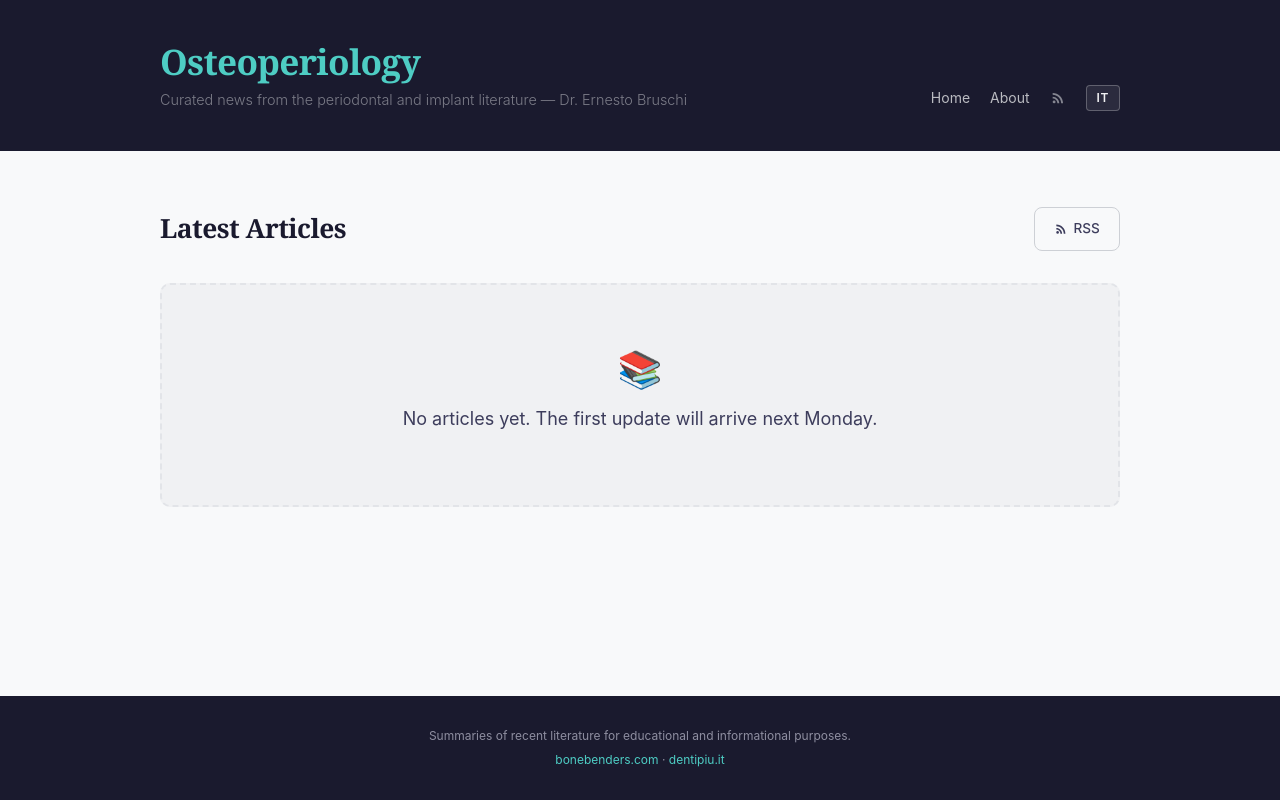
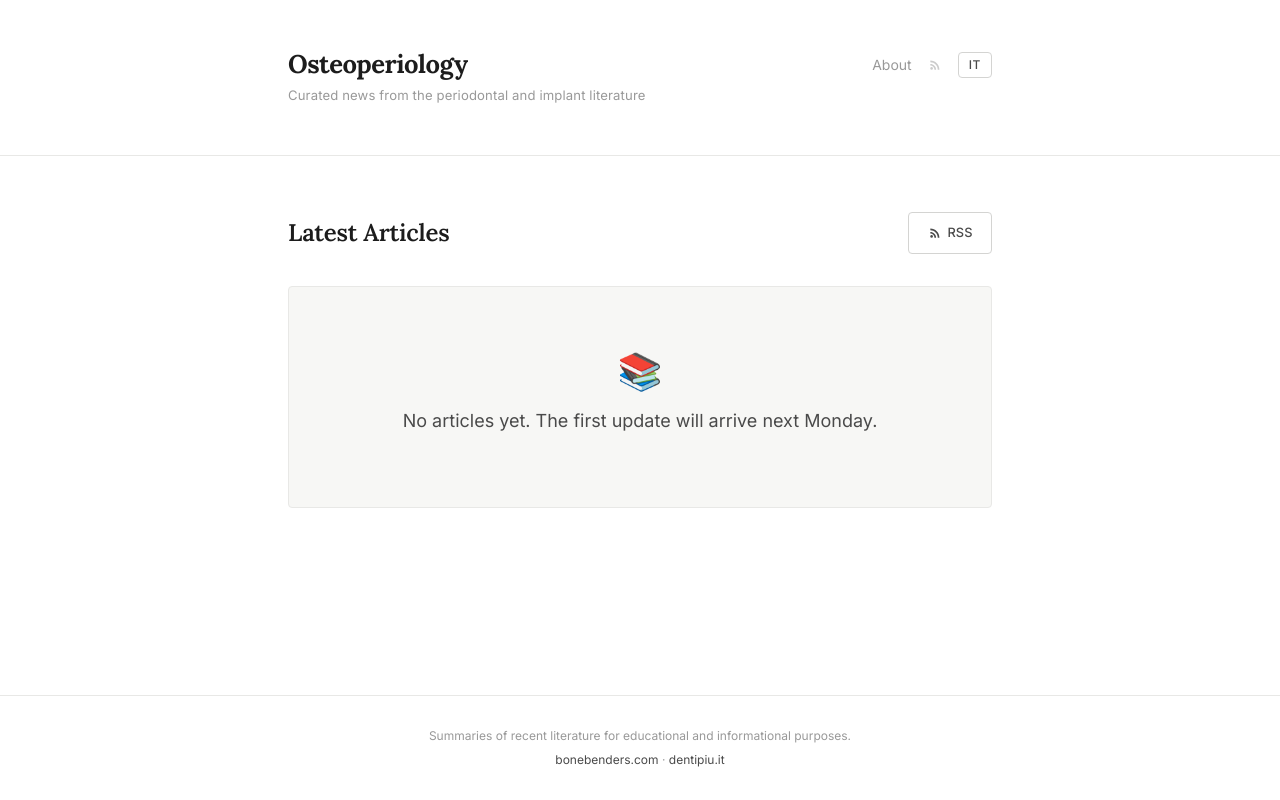
Before and after one commit to uliusXCaesar262/osteoperiology, a Next.js app: page /en in a window 1280 px wide. Built offline with nearby package versions, Linux system fonts and the light colour scheme.

Commit message:
theme: chiaro elegante — editorial design with Lora/Inter, minimal cards, refined palette

```diff
--- a/src/app/[lang]/layout.tsx
+++ b/src/app/[lang]/layout.tsx
@@ -21,9 +21,24 @@ export default async function LangLayout({
 
   return (
     <html lang={lang} className="h-full antialiased">
+      <head>
+        <link
+          rel="preconnect"
+          href="https://fonts.googleapis.com"
+        />
+        <link
+          rel="preconnect"
+          href="https://fonts.gstatic.com"
+          crossOrigin="anonymous"
+        />
+        <link
+          href="https://fonts.googleapis.com/css2?family=Inter:opsz,wght@14..32,300;14..32,400;14..32,500;14..32,600&family=Lora:ital,wght@0,400;0,500;0,600;0,700;1,400&display=swap"
+          rel="stylesheet"
+        />
+      </head>
       <body className="min-h-full flex flex-col">
         <Header lang={lang} dict={dict} />
-        <main className="flex-1 w-full max-w-5xl mx-auto px-5 sm:px-8 py-10 sm:py-14">
+        <main className="flex-1 w-full max-w-3xl mx-auto px-5 sm:px-8 py-10 sm:py-14">
           {children}
         </main>
         <Footer dict={dict} />
--- a/src/app/globals.css
+++ b/src/app/globals.css
@@ -1,27 +1,22 @@
 @import "tailwindcss";
-@import url('https://fonts.googleapis.com/css2?family=Inter:wght@300;400;500;600;700&family=Source+Serif+4:ital,wght@0,400;0,600;0,700;1,400&display=swap');
 
 :root {
-  --color-bg: #f8f9fa;
-  --color-bg-alt: #f0f1f3;
+  --color-bg: #ffffff;
+  --color-bg-alt: #f7f7f5;
   --color-surface: #ffffff;
-  --color-ink: #1a1a2e;
-  --color-ink-secondary: #3d3d5c;
-  --color-ink-muted: #8e8ea0;
-  --color-accent: #1e6b5a;
-  --color-accent-hover: #155a4a;
-  --color-accent-subtle: #e0f5ef;
-  --color-border: #e2e4e8;
-  --color-border-strong: #cdd0d5;
-  --color-header-bg: #1a1a2e;
-  --color-header-ink: #f0f1f3;
-  --color-header-accent: #4ecdc4;
-  --shadow-card: 0 1px 3px rgba(0,0,0,0.06);
-  --shadow-card-hover: 0 8px 24px rgba(0,0,0,0.1);
-  --radius: 10px;
+  --color-ink: #1c1c1c;
+  --color-ink-secondary: #4a4a4a;
+  --color-ink-muted: #999999;
+  --color-accent: #2c5545;
+  --color-accent-hover: #1e3d31;
+  --color-accent-subtle: rgba(44,85,69,0.06);
+  --color-border: #e8e8e6;
+  --color-border-strong: #d4d4d2;
+  --color-divider: #e8e8e6;
+  --shadow-card: none;
+  --shadow-card-hover: 0 2px 20px rgba(0,0,0,0.06);
+  --radius: 4px;
 }
-
-/* Light theme only */
 
 @theme inline {
   --color-background: var(--color-bg);
@@ -37,27 +32,28 @@ body {
   color: var(--color-ink);
   font-family: "Inter", system-ui, -apple-system, sans-serif;
   font-weight: 400;
-  line-height: 1.7;
+  line-height: 1.75;
+  font-size: 15px;
   -webkit-font-smoothing: antialiased;
   -moz-osx-font-smoothing: grayscale;
 }
 
 h1, h2, h3 {
-  font-family: "Source Serif 4", Georgia, serif;
+  font-family: "Lora", Georgia, serif;
   color: var(--color-ink);
-  font-weight: 700;
-  line-height: 1.2;
-  letter-spacing: -0.02em;
+  font-weight: 600;
+  line-height: 1.25;
+  letter-spacing: -0.01em;
 }
 
 h1 { font-size: 2rem; }
-h2 { font-size: 1.65rem; }
-h3 { font-size: 1.25rem; }
+h2 { font-size: 1.5rem; }
+h3 { font-size: 1.15rem; }
 
 a {
   color: var(--color-accent);
   text-decoration: none;
-  transition: color 0.2s ease;
+  transition: color 0.15s ease;
 }
 
 a:hover {
@@ -66,85 +62,87 @@ a:hover {
 
 /* ─── Header ─── */
 .site-header {
-  background: var(--color-header-bg);
-  color: var(--color-header-ink);
-  border-bottom: none;
-  position: relative;
-}
-
-.site-header a,
-.site-header p,
-.site-header h1 {
-  color: var(--color-header-ink);
-  position: relative;
+  background: var(--color-bg);
+  border-bottom: 1px solid var(--color-divider);
 }
 
 .site-header h1 {
-  color: var(--color-header-accent);
-  font-size: 2.2rem;
+  font-family: "Lora", Georgia, serif;
+  color: var(--color-ink);
+  font-size: 1.6rem;
   font-weight: 700;
+  letter-spacing: -0.02em;
 }
 
 .site-header p {
-  color: rgba(240, 241, 243, 0.6);
-  font-size: 0.9rem;
+  color: var(--color-ink-muted);
+  font-size: 0.82rem;
+  font-weight: 400;
+  letter-spacing: 0.01em;
 }
 
 .site-header .lang-switch {
-  border: 1px solid rgba(255,255,255,0.25);
-  color: var(--color-header-ink);
-  background: rgba(255,255,255,0.08);
-  transition: all 0.2s;
+  border: 1px solid var(--color-border-strong);
+  color: var(--color-ink-secondary);
+  background: transparent;
+  transition: all 0.15s;
 }
 
 .site-header .lang-switch:hover {
-  background: rgba(78, 205, 196, 0.15);
-  border-color: var(--color-header-accent);
-  color: var(--color-header-accent);
+  background: var(--color-accent);
+  border-color: var(--color-accent);
+  color: #fff;
 }
 
 .site-header .nav-link {
-  color: rgba(240, 241, 243, 0.75);
-  transition: color 0.2s;
-  position: relative;
+  color: var(--color-ink-muted);
+  font-weight: 400;
+  transition: color 0.15s;
 }
 
 .site-header .nav-link:hover {
-  color: var(--color-header-accent);
+  color: var(--color-ink);
 }
 
 .site-header .rss-link {
-  color: rgba(240, 241, 243, 0.5);
-  transition: color 0.2s;
-  position: relative;
+  color: var(--color-ink-muted);
+  opacity: 0.5;
+  transition: all 0.15s;
 }
 
 .site-header .rss-link:hover {
-  color: #f59e0b;
+  color: #e8920d;
+  opacity: 1;
 }
 
 /* ─── Cards ─── */
 .article-card {
   background: var(--color-surface);
-  border: 1px solid var(--color-border);
-  border-radius: var(--radius);
-  padding: 1.75rem;
-  transition: box-shadow 0.3s ease, border-color 0.3s ease, transform 0.3s ease;
-  box-shadow: var(--shadow-card);
+  border: none;
+  border-bottom: 1px solid var(--color-divider);
+  border-radius: 0;
+  padding: 1.75rem 0;
+  transition: none;
+  box-shadow: none;
+}
+
+.article-card:last-child {
+  border-bottom: none;
 }
 
 .article-card:hover {
-  box-shadow: var(--shadow-card-hover);
-  border-color: var(--color-accent);
-  transform: translateY(-2px);
+  box-shadow: none;
+  border-color: var(--color-divider);
+  transform: none;
 }
 
 .article-card h3 {
-  font-size: 1.2rem;
-  font-weight: 700;
+  font-family: "Lora", Georgia, serif;
+  font-size: 1.15rem;
+  font-weight: 600;
   color: var(--color-ink);
-  line-height: 1.35;
-  margin-bottom: 0.5rem;
+  line-height: 1.4;
+  margin-bottom: 0.35rem;
 }
 
 .article-card h3 a {
@@ -159,19 +157,19 @@ a:hover {
 .journal-badge {
   display: inline-flex;
   align-items: center;
-  font-size: 0.68rem;
-  font-weight: 600;
-  letter-spacing: 0.04em;
+  font-size: 0.65rem;
+  font-weight: 500;
+  letter-spacing: 0.06em;
   text-transform: uppercase;
-  color: var(--color-accent);
-  background: var(--color-accent-subtle);
-  padding: 0.25rem 0.65rem;
-  border-radius: 5px;
+  color: var(--color-ink-muted);
+  background: transparent;
+  padding: 0;
+  border-radius: 0;
 }
 
-/* ─── Article page title ─── */
+/* ─── Article page ─── */
 .article-title {
-  font-family: "Source Serif 4", Georgia, serif;
+  font-family: "Lora", Georgia, serif;
   font-size: 2rem;
   font-weight: 700;
   color: var(--color-ink);
@@ -179,16 +177,15 @@ a:hover {
   letter-spacing: -0.02em;
 }
 
-/* ─── Article summary ─── */
 .article-summary {
-  font-family: "Source Serif 4", Georgia, serif;
+  font-family: "Lora", Georgia, serif;
   font-size: 1.05rem;
-  line-height: 1.85;
+  line-height: 1.9;
   color: var(--color-ink-secondary);
 }
 
 .article-summary p {
-  margin-bottom: 1.1em;
+  margin-bottom: 1.25em;
 }
 
 /* ─── Buttons ─── */
@@ -196,45 +193,47 @@ a:hover {
   display: inline-flex;
   align-items: center;
   gap: 0.35rem;
-  font-size: 0.85rem;
-  font-weight: 600;
-  padding: 0.6rem 1.2rem;
-  border-radius: 8px;
-  background: var(--color-accent);
+  font-size: 0.8rem;
+  font-weight: 500;
+  padding: 0.55rem 1.15rem;
+  border-radius: var(--radius);
+  background: var(--color-ink);
   color: #fff;
-  transition: background 0.2s, transform 0.15s, box-shadow 0.2s;
+  letter-spacing: 0.01em;
+  transition: background 0.15s;
 }
 
 .btn-primary:hover {
-  background: var(--color-accent-hover);
+  background: var(--color-accent);
   color: #fff;
-  transform: translateY(-1px);
-  box-shadow: 0 4px 12px rgba(30,107,90,0.25);
+  transform: none;
+  box-shadow: none;
 }
 
 .btn-secondary {
   display: inline-flex;
   align-items: center;
   gap: 0.35rem;
-  font-size: 0.85rem;
+  font-size: 0.8rem;
   font-weight: 500;
-  padding: 0.6rem 1.2rem;
-  border-radius: 8px;
+  padding: 0.55rem 1.15rem;
+  border-radius: var(--radius);
   border: 1px solid var(--color-border-strong);
   color: var(--color-ink-secondary);
-  transition: all 0.2s;
+  letter-spacing: 0.01em;
+  transition: all 0.15s;
 }
 
 .btn-secondary:hover {
-  background: var(--color-accent-subtle);
-  border-color: var(--color-accent);
-  color: var(--color-accent);
+  background: var(--color-bg-alt);
+  border-color: var(--color-ink-muted);
+  color: var(--color-ink);
 }
 
 /* ─── Empty state ─── */
 .empty-state {
   background: var(--color-bg-alt);
-  border: 2px dashed var(--color-border);
+  border: 1px solid var(--color-border);
   border-radius: var(--radius);
   padding: 4rem 2rem;
 }
@@ -242,26 +241,27 @@ a:hover {
 /* ─── Disclaimer ─── */
 .ai-disclaimer {
   background: var(--color-bg-alt);
-  border-left: 3px solid var(--color-accent);
-  border-radius: 0 8px 8px 0;
-  padding: 1rem 1.25rem;
-  font-size: 0.8rem;
+  border-left: 2px solid var(--color-border-strong);
+  border-radius: 0;
+  padding: 0.85rem 1.15rem;
+  font-size: 0.78rem;
   color: var(--color-ink-muted);
+  font-style: italic;
 }
 
 /* ─── Footer ─── */
 .site-footer {
-  background: var(--color-header-bg);
-  border-top: none;
-  color: rgba(240, 241, 243, 0.6);
+  background: var(--color-bg);
+  border-top: 1px solid var(--color-divider);
+  color: var(--color-ink-muted);
 }
 
 .site-footer a {
-  color: var(--color-header-accent);
+  color: var(--color-ink-secondary);
 }
 
 .site-footer a:hover {
-  color: #fff;
+  color: var(--color-ink);
 }
 
 /* ─── Back link ─── */
@@ -269,20 +269,20 @@ a:hover {
   display: inline-flex;
   align-items: center;
   gap: 0.3rem;
-  font-size: 0.85rem;
-  font-weight: 500;
+  font-size: 0.82rem;
+  font-weight: 400;
   color: var(--color-ink-muted);
-  transition: color 0.2s;
+  transition: color 0.15s;
 }
 
 .back-link:hover {
-  color: var(--color-accent);
+  color: var(--color-ink);
 }
 
 /* ─── Section headings ─── */
 .section-heading {
-  font-family: "Source Serif 4", Georgia, serif;
-  font-size: 1.65rem;
-  font-weight: 700;
+  font-family: "Lora", Georgia, serif;
+  font-size: 1.5rem;
+  font-weight: 600;
   color: var(--color-ink);
 }
--- a/src/components/Footer.tsx
+++ b/src/components/Footer.tsx
@@ -5,7 +5,7 @@ interface FooterProps {
 export default function Footer({ dict }: FooterProps) {
   return (
     <footer className="site-footer mt-auto py-8 text-center text-xs">
-      <div className="max-w-5xl mx-auto px-5 sm:px-8 space-y-2" style={{ color: "var(--color-ink-muted)" }}>
+      <div className="max-w-3xl mx-auto px-5 sm:px-8 space-y-2">
         <p>{dict.footer.disclaimer}</p>
         <p>
           <a href="https://bonebenders.com" target="_blank" rel="noopener noreferrer">
--- a/src/components/Header.tsx
+++ b/src/components/Header.tsx
@@ -11,21 +11,17 @@ export default function Header({ lang, dict }: HeaderProps) {
 
   return (
     <header className="site-header w-full">
-      <div className="max-w-5xl mx-auto px-5 sm:px-8 py-7 sm:py-10 flex items-end justify-between">
+      <div className="max-w-3xl mx-auto px-5 sm:px-8 py-8 sm:py-12">
+        <div className="flex items-start justify-between">
           <div>
             <Link href={`/${lang}`}>
-            <h1 className="text-3xl sm:text-4xl tracking-tight font-semibold">
-              {dict.site.title}
-            </h1>
+              <h1>{dict.site.title}</h1>
             </Link>
-          <p className="text-sm mt-2 opacity-75 font-light">
-            {dict.site.subtitle} — {dict.site.author}
+            <p className="mt-1">
+              {dict.site.subtitle}
             </p>
           </div>
-        <nav className="flex items-center gap-5 text-sm">
-          <Link href={`/${lang}`} className="nav-link hidden sm:inline">
-            {dict.nav.home}
-          </Link>
+          <nav className="flex items-center gap-4 text-sm pt-1">
             <Link href={`/${lang}/about`} className="nav-link">
               {dict.nav.about}
             </Link>
@@ -38,8 +34,8 @@ export default function Header({ lang, dict }: HeaderProps) {
             >
               <svg
                 xmlns="http://www.w3.org/2000/svg"
-              width="16"
-              height="16"
+                width="14"
+                height="14"
                 viewBox="0 0 24 24"
                 fill="currentColor"
               >
@@ -49,12 +45,13 @@ export default function Header({ lang, dict }: HeaderProps) {
             </a>
             <Link
               href={`/${otherLang}`}
-            className="lang-switch px-2.5 py-1 rounded text-xs font-semibold tracking-wider"
+              className="lang-switch px-2.5 py-1 rounded text-xs font-medium tracking-wider"
             >
               {dict.nav.language}
             </Link>
           </nav>
         </div>
+      </div>
     </header>
   );
 }
```
Also changed, not shown: 1 other file (tests, documents, lock files or other folders). Lines whose indentation alone changed are shown as unchanged.
